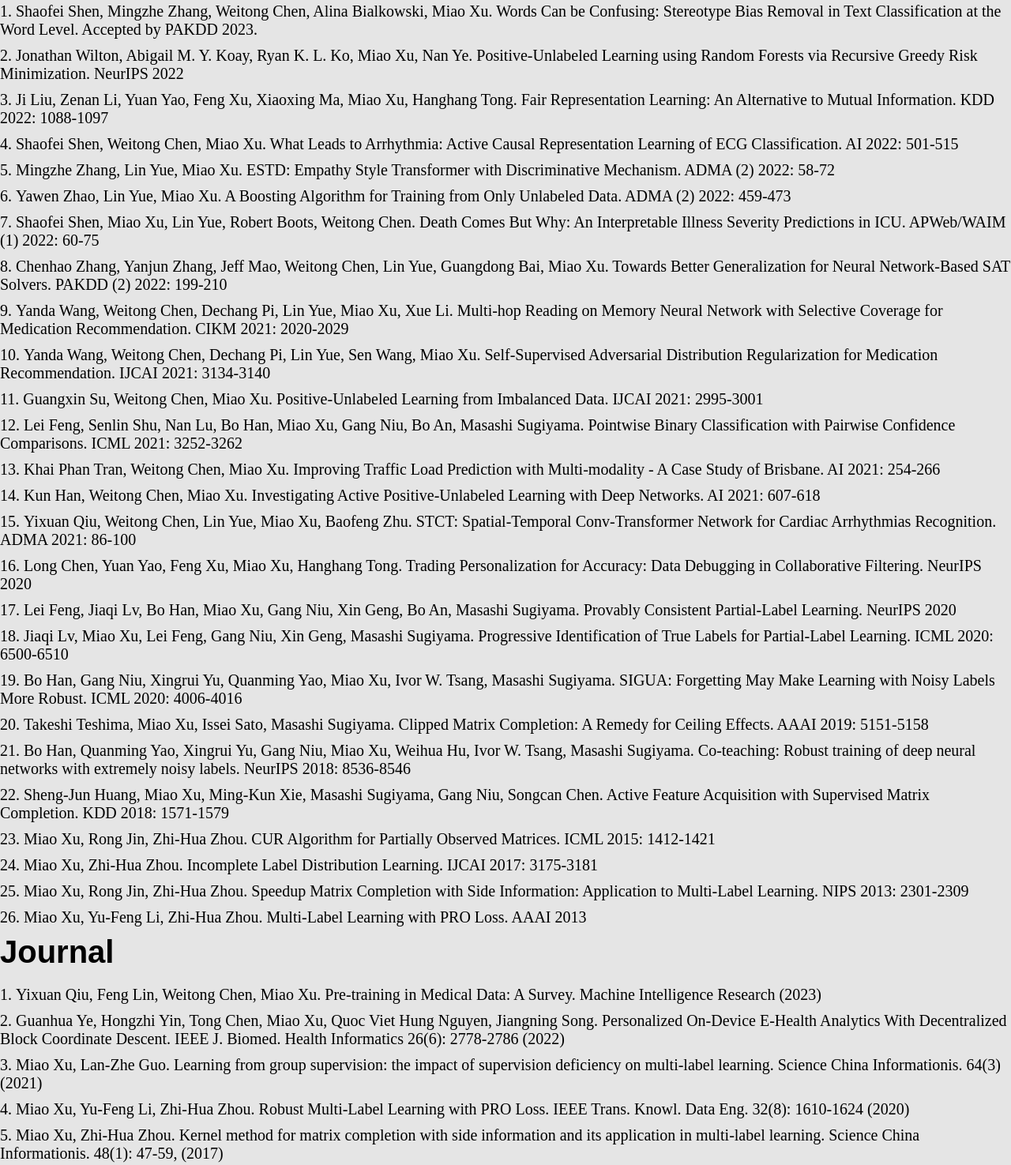
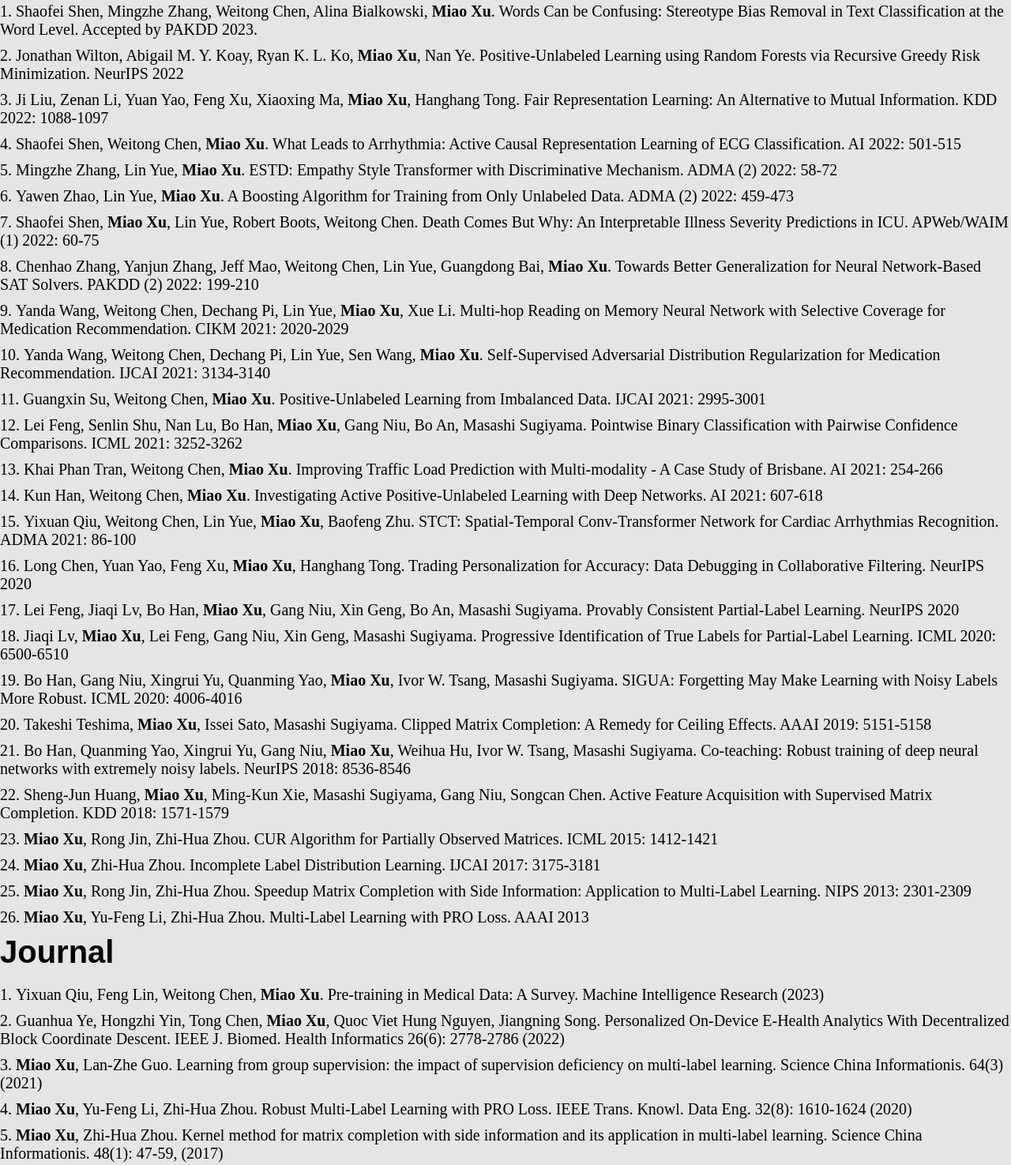
Before and after one commit to mxuq/mxuq.github.io, a plain HTML site: page publications.html in a window 1280 px wide. Shown: the part 696-2171 px from the top of the page at 79% size. Drawn offline with Linux system fonts and the light colour scheme.

Commit message:
Initial commit

```diff
--- a/publications.html
+++ b/publications.html
@@ -4,7 +4,7 @@
     <meta charset="UTF-8">
     <meta http-equiv="X-UA-Compatible" content="IE=edge">
     <meta name="viewport" content="width=device-width, initial-scale=1.0">
-    <title>Miao Xu@University of Queensland - Publications</title>
+    <title><b>Miao Xu</b>@University of Queensland - Publications</title>
     <link rel="stylesheet" href="./assets/css/styles.min.css">
     <script src="./assets/js/effects.js"></script>
 </head>
@@ -14,7 +14,7 @@
         <!-- Desktop Nav Bar -->
         <div class="nav_valid_space">
             <div id = "nav_logo" class="nav__logo" onmouseenter = "shadow_fade(1, 'nav_logo')" onmouseleave="shadow_fade(0, 'nav_logo')">
-                <a herf="/" class="nav__logo-text">Dr Miao Xu, UQ</a>
+                <a herf="/" class="nav__logo-text">Dr <b>Miao Xu</b>, UQ</a>
             </div>
             <!-- home -->
             <div class="nav__selections">
@@ -64,7 +64,7 @@
             </button>
 
             <div class="mobile__logo">
-                <a herf="#" class="nav__logo-text">Dr Miao Xu, UQ</a>
+                <a herf="#" class="nav__logo-text">Dr <b>Miao Xu</b>, UQ</a>
             </div>
         </div>
     </div>
@@ -94,50 +94,50 @@
         <div class="sections">
             <h2>Preprints</h2>
             <ol>
-                <li>Yi Gao, Miao Xu, Min-Ling Zhang. <a href = "https://arxiv.org/abs/2302.12987">Complementary to Multiple Labels: A Correlation-Aware Correction Approach</a>. arXiv: 2302.12987, 2023</li>
-				<li>Tong Wang, Yuan Yao, Feng Xu, Miao Xu, Shengwei An, Ting Wang. <a href="https://arxiv.org/abs/2208.06592">Confidence Matters: Inspecting Backdoors in Deep Neural Networks via Distribution Transfer</a>. arXiv: 2208.06592, 2022</li>
-                <li>Yawen Zhao, Mingzhe Zhang, Chenhao Zhang, Weitong Chen, Nan Ye, Miao Xu. <a href = "https://arxiv.org/abs/2205.09485">A Boosting Algorithm for Positive-Unlabeled Learning</a>. arXiv: 2205.09485, 2022.</li>
-				<li>Jiaqi Lv, Biao Liu, Lei Feng, Ning Xu, Miao Xu, Bo An, Gang Niu, Xin Geng, Masashi Sugiyama. <a href = "https://arxiv.org/abs/2106.06152">On the Robustness of Average Losses for Partial-Label Learning</a>. arXiv:2106.06152, 2022</li>
-				<li>Cheng-Yu Hsieh, Wei-I Lin, Miao Xu, Gang Niu, Hsuan-Tien Lin, Masashi Sugiyama. <a href = "https://arxiv.org/abs/2109.14676">Active Refinement for Multi-Label Learning: A Pseudo-Label Approach</a>. arXiv:2109.14676, 2021. </li>
-				<li>Miao Xu, Bingcong Li, Gang Niu, Bo Han, Masashi Sugiyama. <a href = "https://arxiv.org/abs/1901.10155">Revisiting Sample Selection Approach to Positive-Unlabeled Learning: Turning Unlabeled Data into Positive rather than Negative</a>arXiv:1901.10155, 2019</li>
-				<li>Miao Xu, Gang Niu, Bo Han, Ivor W. Tsang, Zhi-Hua Zhou, Masashi Sugiyama. <a href = "https://arxiv.org/abs/1805.09156">Matrix Co-completion for Multi-label Classification with Missing Features and Labels</a>. arXiv:1805.09156, 2018.</li>
+                <li>Yi Gao, <b>Miao Xu</b>, Min-Ling Zhang. <a href = "https://arxiv.org/abs/2302.12987">Complementary to Multiple Labels: A Correlation-Aware Correction Approach</a>. arXiv: 2302.12987, 2023</li>
+				<li>Tong Wang, Yuan Yao, Feng Xu, <b>Miao Xu</b>, Shengwei An, Ting Wang. <a href="https://arxiv.org/abs/2208.06592">Confidence Matters: Inspecting Backdoors in Deep Neural Networks via Distribution Transfer</a>. arXiv: 2208.06592, 2022</li>
+                <li>Yawen Zhao, Mingzhe Zhang, Chenhao Zhang, Weitong Chen, Nan Ye, <b>Miao Xu</b>. <a href = "https://arxiv.org/abs/2205.09485">A Boosting Algorithm for Positive-Unlabeled Learning</a>. arXiv: 2205.09485, 2022.</li>
+				<li>Jiaqi Lv, Biao Liu, Lei Feng, Ning Xu, <b>Miao Xu</b>, Bo An, Gang Niu, Xin Geng, Masashi Sugiyama. <a href = "https://arxiv.org/abs/2106.06152">On the Robustness of Average Losses for Partial-Label Learning</a>. arXiv:2106.06152, 2022</li>
+				<li>Cheng-Yu Hsieh, Wei-I Lin, <b>Miao Xu</b>, Gang Niu, Hsuan-Tien Lin, Masashi Sugiyama. <a href = "https://arxiv.org/abs/2109.14676">Active Refinement for Multi-Label Learning: A Pseudo-Label Approach</a>. arXiv:2109.14676, 2021. </li>
+				<li><b>Miao Xu</b>, Bingcong Li, Gang Niu, Bo Han, Masashi Sugiyama. <a href = "https://arxiv.org/abs/1901.10155">Revisiting Sample Selection Approach to Positive-Unlabeled Learning: Turning Unlabeled Data into Positive rather than Negative</a>arXiv:1901.10155, 2019</li>
+				<li><b>Miao Xu</b>, Gang Niu, Bo Han, Ivor W. Tsang, Zhi-Hua Zhou, Masashi Sugiyama. <a href = "https://arxiv.org/abs/1805.09156">Matrix Co-completion for Multi-label Classification with Missing Features and Labels</a>. arXiv:1805.09156, 2018.</li>
 			</ul>
 			<h2>Conference</h2>
             <ol>
-				<li>Shaofei Shen, Mingzhe Zhang, Weitong Chen, Alina Bialkowski, Miao Xu. Words Can be Confusing: Stereotype Bias Removal in Text Classification at the Word Level. Accepted by PAKDD 2023. </li>
-				<li>Jonathan Wilton, Abigail M. Y. Koay, Ryan K. L. Ko, Miao Xu, Nan Ye. Positive-Unlabeled Learning using Random Forests via Recursive Greedy Risk Minimization. NeurIPS 2022</li>
-				<li>Ji Liu, Zenan Li, Yuan Yao, Feng Xu, Xiaoxing Ma, Miao Xu, Hanghang Tong. Fair Representation Learning: An Alternative to Mutual Information. KDD 2022: 1088-1097</li>
-				<li>Shaofei Shen, Weitong Chen, Miao Xu. What Leads to Arrhythmia: Active Causal Representation Learning of ECG Classification. AI 2022: 501-515</li>
-				<li>Mingzhe Zhang, Lin Yue, Miao Xu. ESTD: Empathy Style Transformer with Discriminative Mechanism. ADMA (2) 2022: 58-72</li>
-				<li>Yawen Zhao, Lin Yue, Miao Xu. A Boosting Algorithm for Training from Only Unlabeled Data. ADMA (2) 2022: 459-473</li>
-				<li>Shaofei Shen, Miao Xu, Lin Yue, Robert Boots, Weitong Chen. Death Comes But Why: An Interpretable Illness Severity Predictions in ICU. APWeb/WAIM (1) 2022: 60-75</li>
-                <li>Chenhao Zhang, Yanjun Zhang, Jeff Mao, Weitong Chen, Lin Yue, Guangdong Bai, Miao Xu. Towards Better Generalization for Neural Network-Based SAT Solvers. PAKDD (2) 2022: 199-210</li>
-				<li>Yanda Wang, Weitong Chen, Dechang Pi, Lin Yue, Miao Xu, Xue Li. Multi-hop Reading on Memory Neural Network with Selective Coverage for Medication Recommendation. CIKM 2021: 2020-2029</li>
-				<li>Yanda Wang, Weitong Chen, Dechang Pi, Lin Yue, Sen Wang, Miao Xu. Self-Supervised Adversarial Distribution Regularization for Medication Recommendation. IJCAI 2021: 3134-3140</li>
-				<li>Guangxin Su, Weitong Chen, Miao Xu. Positive-Unlabeled Learning from Imbalanced Data. IJCAI 2021: 2995-3001</li>
-				<li>Lei Feng, Senlin Shu, Nan Lu, Bo Han, Miao Xu, Gang Niu, Bo An, Masashi Sugiyama. Pointwise Binary Classification with Pairwise Confidence Comparisons. ICML 2021: 3252-3262</li>
-				<li>Khai Phan Tran, Weitong Chen, Miao Xu. Improving Traffic Load Prediction with Multi-modality - A Case Study of Brisbane. AI 2021: 254-266</li>
-                <li>Kun Han, Weitong Chen, Miao Xu. Investigating Active Positive-Unlabeled Learning with Deep Networks. AI 2021: 607-618</li>
-                <li>Yixuan Qiu, Weitong Chen, Lin Yue, Miao Xu, Baofeng Zhu. STCT: Spatial-Temporal Conv-Transformer Network for Cardiac Arrhythmias Recognition. ADMA 2021: 86-100</li>
-				<li>Long Chen, Yuan Yao, Feng Xu, Miao Xu, Hanghang Tong. Trading Personalization for Accuracy: Data Debugging in Collaborative Filtering. NeurIPS 2020</li>
-				<li>Lei Feng, Jiaqi Lv, Bo Han, Miao Xu, Gang Niu, Xin Geng, Bo An, Masashi Sugiyama. Provably Consistent Partial-Label Learning. NeurIPS 2020</li>
-				<li>Jiaqi Lv, Miao Xu, Lei Feng, Gang Niu, Xin Geng, Masashi Sugiyama. Progressive Identification of True Labels for Partial-Label Learning. ICML 2020: 6500-6510</li>
-				<li>Bo Han, Gang Niu, Xingrui Yu, Quanming Yao, Miao Xu, Ivor W. Tsang, Masashi Sugiyama. SIGUA: Forgetting May Make Learning with Noisy Labels More Robust. ICML 2020: 4006-4016</li>
-				<li>Takeshi Teshima, Miao Xu, Issei Sato, Masashi Sugiyama. Clipped Matrix Completion: A Remedy for Ceiling Effects. AAAI 2019: 5151-5158</li>
-				<li>Bo Han, Quanming Yao, Xingrui Yu, Gang Niu, Miao Xu, Weihua Hu, Ivor W. Tsang, Masashi Sugiyama. Co-teaching: Robust training of deep neural networks with extremely noisy labels. NeurIPS 2018: 8536-8546</li>
-				<li>Sheng-Jun Huang, Miao Xu, Ming-Kun Xie, Masashi Sugiyama, Gang Niu, Songcan Chen. Active Feature Acquisition with Supervised Matrix Completion. KDD 2018: 1571-1579</li>
-				<li>Miao Xu, Rong Jin, Zhi-Hua Zhou. CUR Algorithm for Partially Observed Matrices. ICML 2015: 1412-1421</li>
-				<li>Miao Xu, Zhi-Hua Zhou. Incomplete Label Distribution Learning. IJCAI 2017: 3175-3181</li>
-				<li>Miao Xu, Rong Jin, Zhi-Hua Zhou. Speedup Matrix Completion with Side Information: Application to Multi-Label Learning. NIPS 2013: 2301-2309</li>
-				<li>Miao Xu, Yu-Feng Li, Zhi-Hua Zhou. Multi-Label Learning with PRO Loss. AAAI 2013</li>
+				<li>Shaofei Shen, Mingzhe Zhang, Weitong Chen, Alina Bialkowski, <b>Miao Xu</b>. Words Can be Confusing: Stereotype Bias Removal in Text Classification at the Word Level. Accepted by PAKDD 2023. </li>
+				<li>Jonathan Wilton, Abigail M. Y. Koay, Ryan K. L. Ko, <b>Miao Xu</b>, Nan Ye. Positive-Unlabeled Learning using Random Forests via Recursive Greedy Risk Minimization. NeurIPS 2022</li>
+				<li>Ji Liu, Zenan Li, Yuan Yao, Feng Xu, Xiaoxing Ma, <b>Miao Xu</b>, Hanghang Tong. Fair Representation Learning: An Alternative to Mutual Information. KDD 2022: 1088-1097</li>
+				<li>Shaofei Shen, Weitong Chen, <b>Miao Xu</b>. What Leads to Arrhythmia: Active Causal Representation Learning of ECG Classification. AI 2022: 501-515</li>
+				<li>Mingzhe Zhang, Lin Yue, <b>Miao Xu</b>. ESTD: Empathy Style Transformer with Discriminative Mechanism. ADMA (2) 2022: 58-72</li>
+				<li>Yawen Zhao, Lin Yue, <b>Miao Xu</b>. A Boosting Algorithm for Training from Only Unlabeled Data. ADMA (2) 2022: 459-473</li>
+				<li>Shaofei Shen, <b>Miao Xu</b>, Lin Yue, Robert Boots, Weitong Chen. Death Comes But Why: An Interpretable Illness Severity Predictions in ICU. APWeb/WAIM (1) 2022: 60-75</li>
+                <li>Chenhao Zhang, Yanjun Zhang, Jeff Mao, Weitong Chen, Lin Yue, Guangdong Bai, <b>Miao Xu</b>. Towards Better Generalization for Neural Network-Based SAT Solvers. PAKDD (2) 2022: 199-210</li>
+				<li>Yanda Wang, Weitong Chen, Dechang Pi, Lin Yue, <b>Miao Xu</b>, Xue Li. Multi-hop Reading on Memory Neural Network with Selective Coverage for Medication Recommendation. CIKM 2021: 2020-2029</li>
+				<li>Yanda Wang, Weitong Chen, Dechang Pi, Lin Yue, Sen Wang, <b>Miao Xu</b>. Self-Supervised Adversarial Distribution Regularization for Medication Recommendation. IJCAI 2021: 3134-3140</li>
+				<li>Guangxin Su, Weitong Chen, <b>Miao Xu</b>. Positive-Unlabeled Learning from Imbalanced Data. IJCAI 2021: 2995-3001</li>
+				<li>Lei Feng, Senlin Shu, Nan Lu, Bo Han, <b>Miao Xu</b>, Gang Niu, Bo An, Masashi Sugiyama. Pointwise Binary Classification with Pairwise Confidence Comparisons. ICML 2021: 3252-3262</li>
+				<li>Khai Phan Tran, Weitong Chen, <b>Miao Xu</b>. Improving Traffic Load Prediction with Multi-modality - A Case Study of Brisbane. AI 2021: 254-266</li>
+                <li>Kun Han, Weitong Chen, <b>Miao Xu</b>. Investigating Active Positive-Unlabeled Learning with Deep Networks. AI 2021: 607-618</li>
+                <li>Yixuan Qiu, Weitong Chen, Lin Yue, <b>Miao Xu</b>, Baofeng Zhu. STCT: Spatial-Temporal Conv-Transformer Network for Cardiac Arrhythmias Recognition. ADMA 2021: 86-100</li>
+				<li>Long Chen, Yuan Yao, Feng Xu, <b>Miao Xu</b>, Hanghang Tong. Trading Personalization for Accuracy: Data Debugging in Collaborative Filtering. NeurIPS 2020</li>
+				<li>Lei Feng, Jiaqi Lv, Bo Han, <b>Miao Xu</b>, Gang Niu, Xin Geng, Bo An, Masashi Sugiyama. Provably Consistent Partial-Label Learning. NeurIPS 2020</li>
+				<li>Jiaqi Lv, <b>Miao Xu</b>, Lei Feng, Gang Niu, Xin Geng, Masashi Sugiyama. Progressive Identification of True Labels for Partial-Label Learning. ICML 2020: 6500-6510</li>
+				<li>Bo Han, Gang Niu, Xingrui Yu, Quanming Yao, <b>Miao Xu</b>, Ivor W. Tsang, Masashi Sugiyama. SIGUA: Forgetting May Make Learning with Noisy Labels More Robust. ICML 2020: 4006-4016</li>
+				<li>Takeshi Teshima, <b>Miao Xu</b>, Issei Sato, Masashi Sugiyama. Clipped Matrix Completion: A Remedy for Ceiling Effects. AAAI 2019: 5151-5158</li>
+				<li>Bo Han, Quanming Yao, Xingrui Yu, Gang Niu, <b>Miao Xu</b>, Weihua Hu, Ivor W. Tsang, Masashi Sugiyama. Co-teaching: Robust training of deep neural networks with extremely noisy labels. NeurIPS 2018: 8536-8546</li>
+				<li>Sheng-Jun Huang, <b>Miao Xu</b>, Ming-Kun Xie, Masashi Sugiyama, Gang Niu, Songcan Chen. Active Feature Acquisition with Supervised Matrix Completion. KDD 2018: 1571-1579</li>
+				<li><b>Miao Xu</b>, Rong Jin, Zhi-Hua Zhou. CUR Algorithm for Partially Observed Matrices. ICML 2015: 1412-1421</li>
+				<li><b>Miao Xu</b>, Zhi-Hua Zhou. Incomplete Label Distribution Learning. IJCAI 2017: 3175-3181</li>
+				<li><b>Miao Xu</b>, Rong Jin, Zhi-Hua Zhou. Speedup Matrix Completion with Side Information: Application to Multi-Label Learning. NIPS 2013: 2301-2309</li>
+				<li><b>Miao Xu</b>, Yu-Feng Li, Zhi-Hua Zhou. Multi-Label Learning with PRO Loss. AAAI 2013</li>
             </ul>
 			<h2>Journal</h2>
             <ol>
-				<li>Yixuan Qiu, Feng Lin, Weitong Chen, Miao Xu. Pre-training in Medical Data: A Survey. Machine Intelligence Research (2023)</li>
-				<li>Guanhua Ye, Hongzhi Yin, Tong Chen, Miao Xu, Quoc Viet Hung Nguyen, Jiangning Song. Personalized On-Device E-Health Analytics With Decentralized Block Coordinate Descent. IEEE J. Biomed. Health Informatics 26(6): 2778-2786 (2022)</li>
-                <li>Miao Xu, Lan-Zhe Guo. Learning from group supervision: the impact of supervision deficiency on multi-label learning. Science China Informationis. 64(3) (2021)</li>
-				<li>Miao Xu, Yu-Feng Li, Zhi-Hua Zhou. Robust Multi-Label Learning with PRO Loss. IEEE Trans. Knowl. Data Eng. 32(8): 1610-1624 (2020)</li>
-                <li>Miao Xu, Zhi-Hua Zhou. Kernel method for matrix completion with side information and its application in multi-label learning. Science China Informationis. 48(1): 47-59, (2017)</li>
+				<li>Yixuan Qiu, Feng Lin, Weitong Chen, <b>Miao Xu</b>. Pre-training in Medical Data: A Survey. Machine Intelligence Research (2023)</li>
+				<li>Guanhua Ye, Hongzhi Yin, Tong Chen, <b>Miao Xu</b>, Quoc Viet Hung Nguyen, Jiangning Song. Personalized On-Device E-Health Analytics With Decentralized Block Coordinate Descent. IEEE J. Biomed. Health Informatics 26(6): 2778-2786 (2022)</li>
+                <li><b>Miao Xu</b>, Lan-Zhe Guo. Learning from group supervision: the impact of supervision deficiency on multi-label learning. Science China Informationis. 64(3) (2021)</li>
+				<li><b>Miao Xu</b>, Yu-Feng Li, Zhi-Hua Zhou. Robust Multi-Label Learning with PRO Loss. IEEE Trans. Knowl. Data Eng. 32(8): 1610-1624 (2020)</li>
+                <li><b>Miao Xu</b>, Zhi-Hua Zhou. Kernel method for matrix completion with side information and its application in multi-label learning. Science China Informationis. 48(1): 47-59, (2017)</li>
 
             </ul>
         </div>
```
